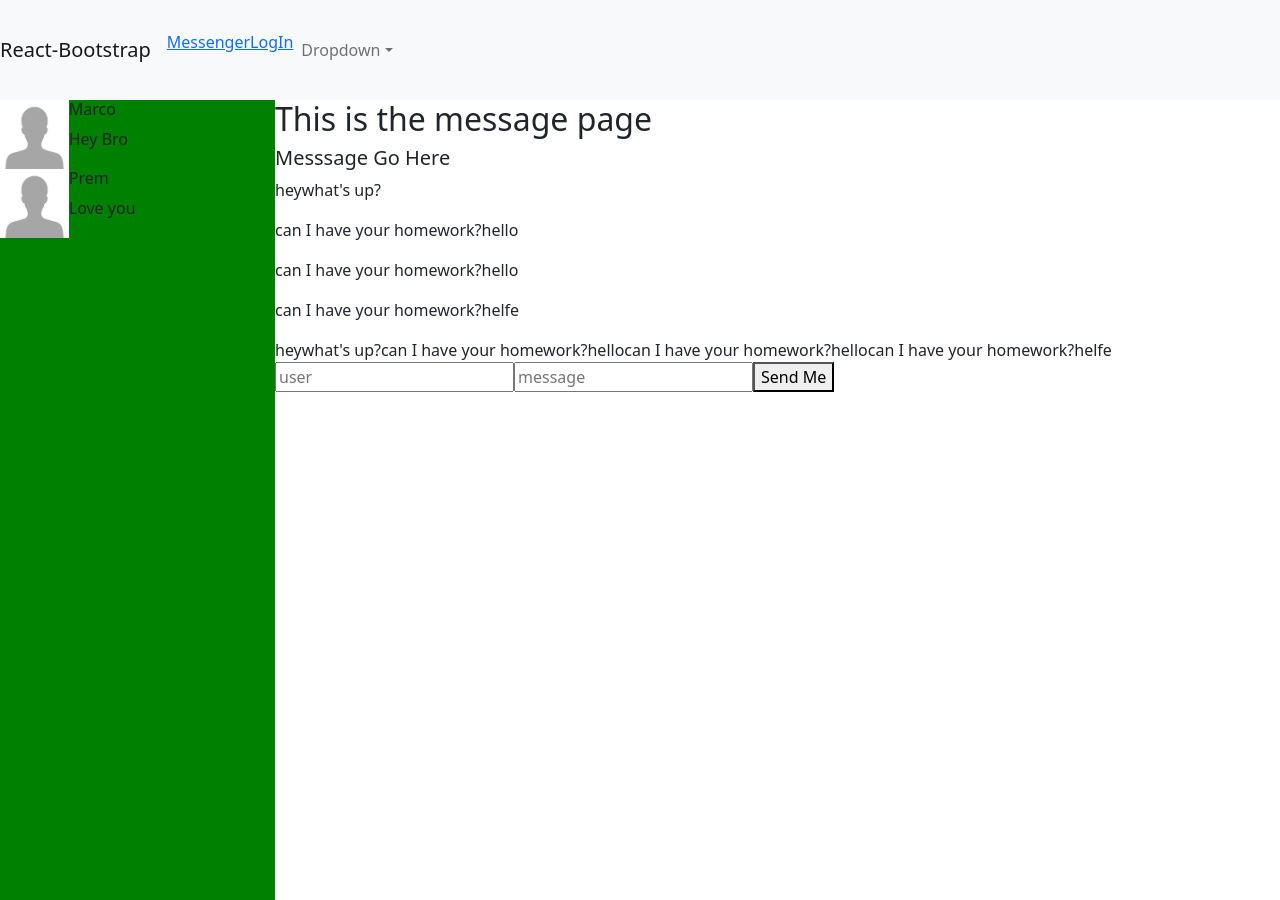
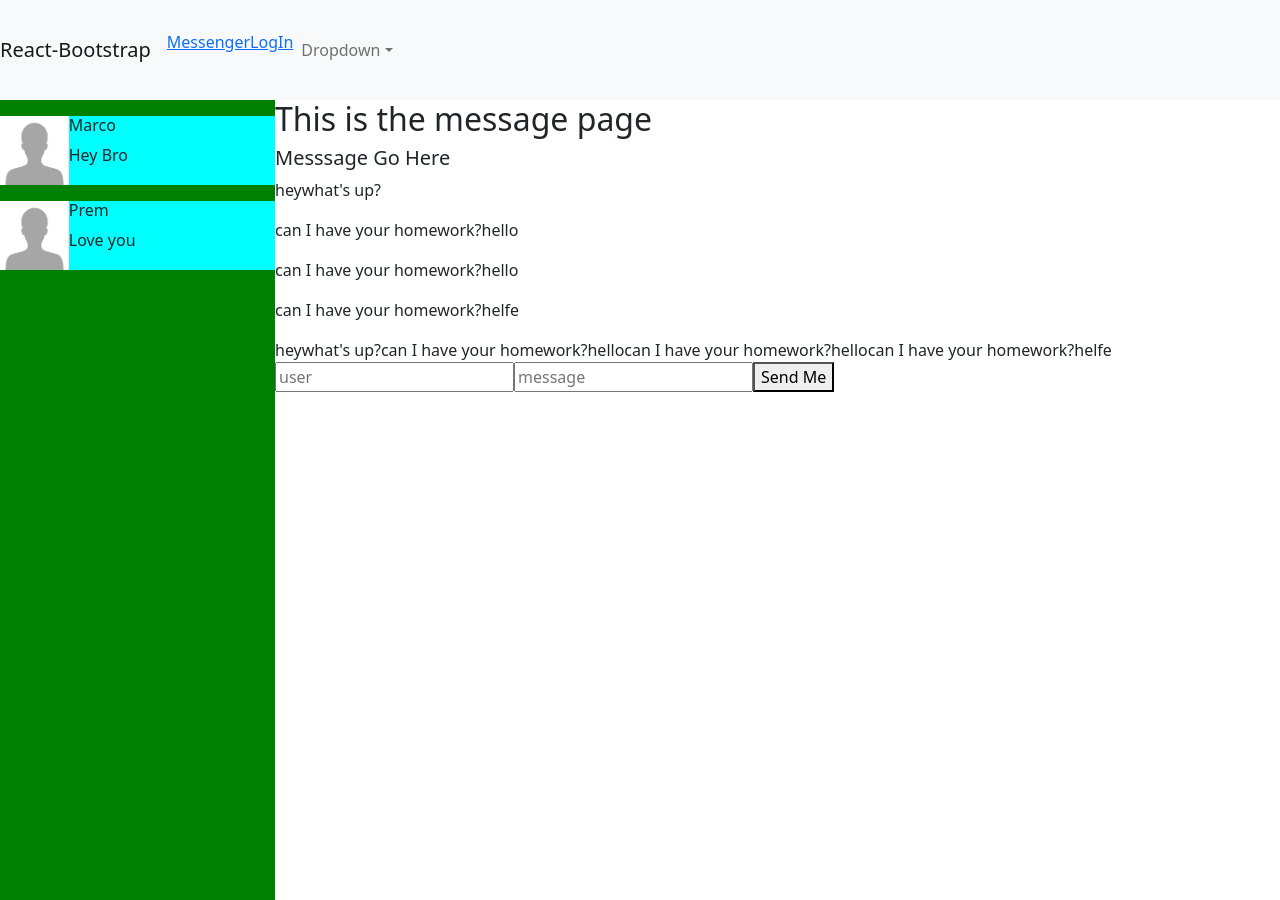
Before and after one commit to SethY8s/Facebook-Clone, a React (Create React App) app: page /message in a window 1280 px wide. Built offline with nearby package versions, Linux system fonts and the light colour scheme; no server answers.

Commit message:
more styling on sidebar

```diff
--- a/src/comp/message/sidebar/Sidebar.tsx
+++ b/src/comp/message/sidebar/Sidebar.tsx
@@ -6,14 +6,14 @@ export default function Sidebar() {
   return (
     <div id="sidebar">
       <div className="d-flex flex-column">
-        <div className="d-flex">
+        <div className="d-flex message-friends">
           <img className="w-25" src={photo} alt="friend" />
           <span>
             <h6>Marco</h6>
             <p>Hey Bro</p>
           </span>
         </div>
-        <div className="d-flex">
+        <div className="d-flex message-friends">
           <img className="w-25" src={photo} alt="friend" />
           <span>
             <h6>Prem</h6>
--- a/src/comp/message/sidebar/_sidebar.scss
+++ b/src/comp/message/sidebar/_sidebar.scss
@@ -1,5 +1,16 @@
 #sidebar {
-    width: 275px;
-    height: 100vh;
-    background-color: green;
+  width: 275px;
+  height: 100vh;
+  background-color: green;
+
+  .message-friends {
+    margin-top: 1rem;
+    width: 100%;
+    background-color: cyan;
+
+    &:hover {
+      width: 100%;
+      cursor: pointer;
+    }
+  }
 }
```
